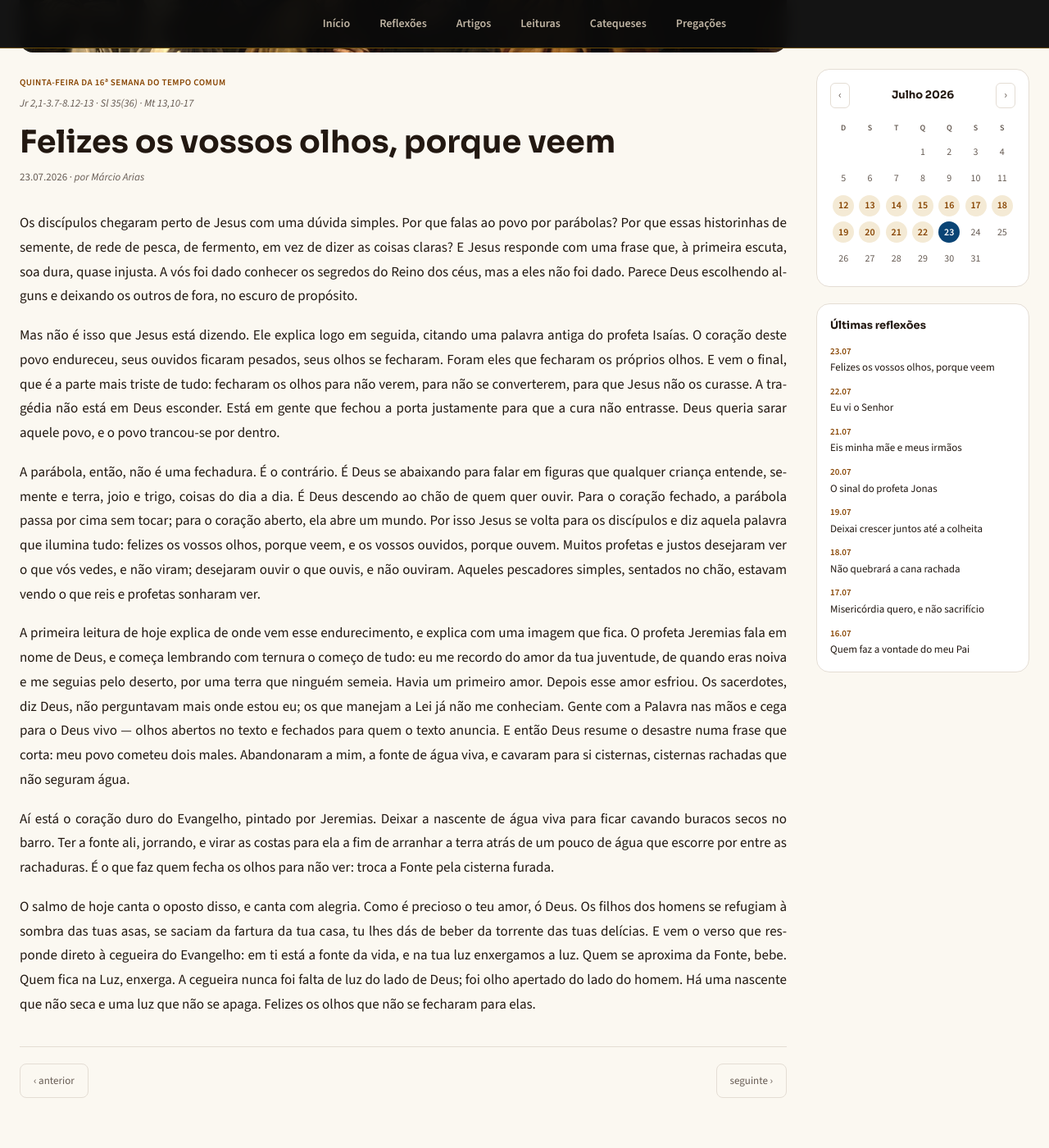
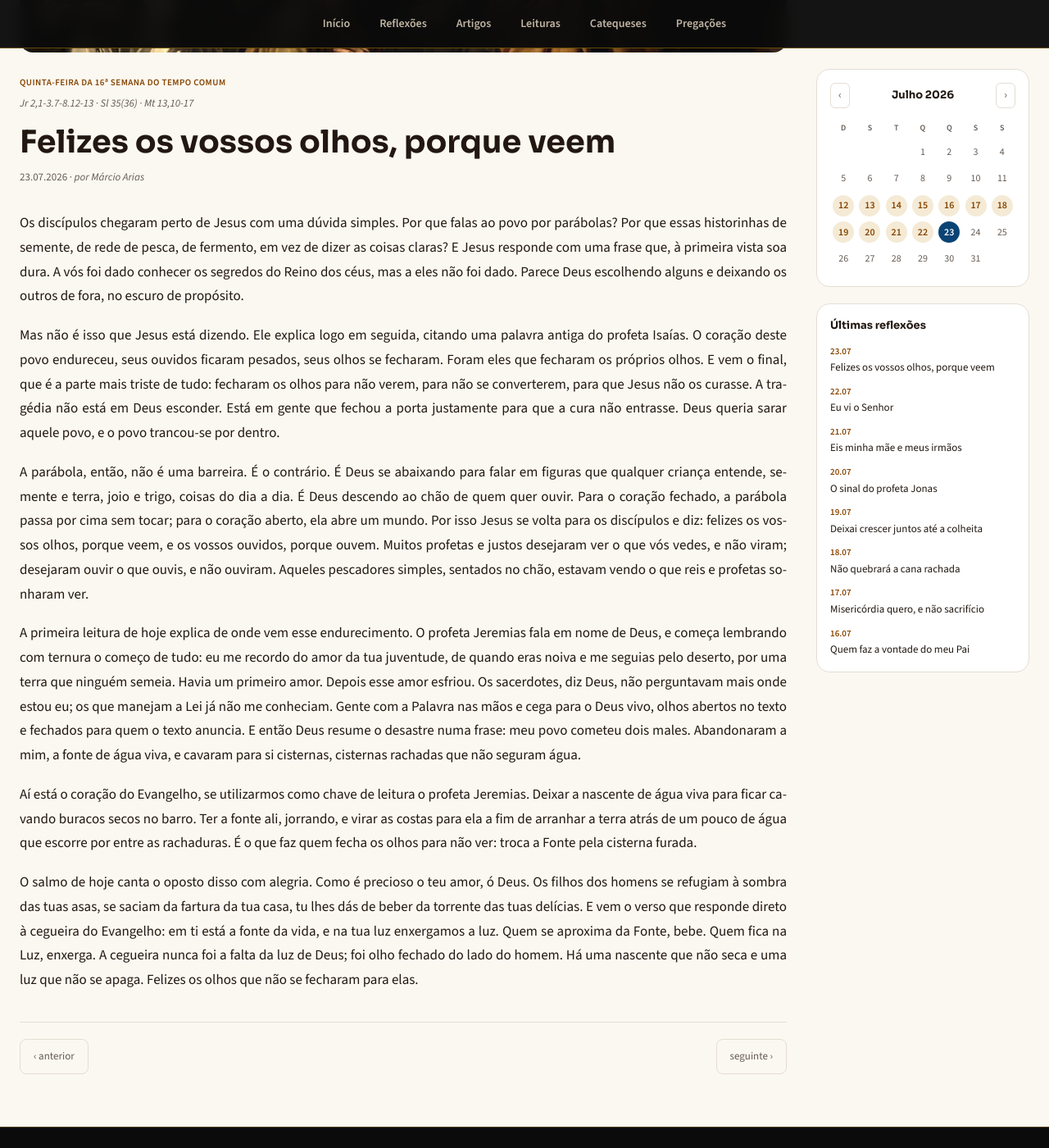
Before and after one commit to admariam/liturgiadiaria, a Jekyll site: the page built from _posts/2026-07-23-felizes-os-vossos-olhos-porque-veem.md, in a window 1280 px wide and 1400 px high, scrolled down 547 px. Shown: the whole window at 82% size. Built offline with Jekyll 4.4.1, drawn with Linux system fonts in a browser that asks for light colours.

Commit message:
Update Reflexão “2026-07-23-felizes-os-vossos-olhos-porque-veem”

```diff
--- a/_posts/2026-07-23-felizes-os-vossos-olhos-porque-veem.md
+++ b/_posts/2026-07-23-felizes-os-vossos-olhos-porque-veem.md
@@ -1,19 +1,21 @@
 ---
-title: "Felizes os vossos olhos, porque veem"
-celebracao: "Quinta-feira da 16ª Semana do Tempo Comum"
-evangelho: "Mt 13,10-17"
-leituras: "Jr 2,1-3.7-8.12-13 · Sl 35(36) · Mt 13,10-17"
+title: Felizes os vossos olhos, porque veem
+date: 2026-07-23
+celebracao: Quinta-feira da 16ª Semana do Tempo Comum
+evangelho: Mt 13,10-17
+leituras: Jr 2,1-3.7-8.12-13 · Sl 35(36) · Mt 13,10-17
 imagem: /assets/img/2026-07-23.jpg
-resumo: "A parábola não é uma barreira, mas a demonstração que Deus se abaixa para falar em figuras que qualquer um entende. A cegueira não é reflexo da falta de luz emitida por Ele, mas o olho fechado do homem."
+resumo: A parábola não é uma barreira, mas a demonstração que Deus se abaixa para falar em figuras que qualquer um entende. A cegueira não é reflexo da falta de luz emitida por Ele, mas o olho fechado do homem.
 ---
-Os discípulos chegaram perto de Jesus com uma dúvida simples. Por que falas ao povo por parábolas? Por que essas historinhas de semente, de rede de pesca, de fermento, em vez de dizer as coisas claras? E Jesus responde com uma frase que, à primeira escuta, soa dura, quase injusta. A vós foi dado conhecer os segredos do Reino dos céus, mas a eles não foi dado. Parece Deus escolhendo alguns e deixando os outros de fora, no escuro de propósito.
+
+Os discípulos chegaram perto de Jesus com uma dúvida simples. Por que falas ao povo por parábolas? Por que essas historinhas de semente, de rede de pesca, de fermento, em vez de dizer as coisas claras? E Jesus responde com uma frase que, à primeira vista soa dura. A vós foi dado conhecer os segredos do Reino dos céus, mas a eles não foi dado. Parece Deus escolhendo alguns e deixando os outros de fora, no escuro de propósito.
 
 Mas não é isso que Jesus está dizendo. Ele explica logo em seguida, citando uma palavra antiga do profeta Isaías. O coração deste povo endureceu, seus ouvidos ficaram pesados, seus olhos se fecharam. Foram eles que fecharam os próprios olhos. E vem o final, que é a parte mais triste de tudo: fecharam os olhos para não verem, para não se converterem, para que Jesus não os curasse. A tragédia não está em Deus esconder. Está em gente que fechou a porta justamente para que a cura não entrasse. Deus queria sarar aquele povo, e o povo trancou-se por dentro.
 
-A parábola, então, não é uma fechadura. É o contrário. É Deus se abaixando para falar em figuras que qualquer criança entende, semente e terra, joio e trigo, coisas do dia a dia. É Deus descendo ao chão de quem quer ouvir. Para o coração fechado, a parábola passa por cima sem tocar; para o coração aberto, ela abre um mundo. Por isso Jesus se volta para os discípulos e diz aquela palavra que ilumina tudo: felizes os vossos olhos, porque veem, e os vossos ouvidos, porque ouvem. Muitos profetas e justos desejaram ver o que vós vedes, e não viram; desejaram ouvir o que ouvis, e não ouviram. Aqueles pescadores simples, sentados no chão, estavam vendo o que reis e profetas sonharam ver.
+A parábola, então, não é uma barreira. É o contrário. É Deus se abaixando para falar em figuras que qualquer criança entende, semente e terra, joio e trigo, coisas do dia a dia. É Deus descendo ao chão de quem quer ouvir. Para o coração fechado, a parábola passa por cima sem tocar; para o coração aberto, ela abre um mundo. Por isso Jesus se volta para os discípulos e diz: felizes os vossos olhos, porque veem, e os vossos ouvidos, porque ouvem. Muitos profetas e justos desejaram ver o que vós vedes, e não viram; desejaram ouvir o que ouvis, e não ouviram. Aqueles pescadores simples, sentados no chão, estavam vendo o que reis e profetas sonharam ver.
 
-A primeira leitura de hoje explica de onde vem esse endurecimento, e explica com uma imagem que fica. O profeta Jeremias fala em nome de Deus, e começa lembrando com ternura o começo de tudo: eu me recordo do amor da tua juventude, de quando eras noiva e me seguias pelo deserto, por uma terra que ninguém semeia. Havia um primeiro amor. Depois esse amor esfriou. Os sacerdotes, diz Deus, não perguntavam mais onde estou eu; os que manejam a Lei já não me conheciam. Gente com a Palavra nas mãos e cega para o Deus vivo — olhos abertos no texto e fechados para quem o texto anuncia. E então Deus resume o desastre numa frase que corta: meu povo cometeu dois males. Abandonaram a mim, a fonte de água viva, e cavaram para si cisternas, cisternas rachadas que não seguram água.
+A primeira leitura de hoje explica de onde vem esse endurecimento. O profeta Jeremias fala em nome de Deus, e começa lembrando com ternura o começo de tudo: eu me recordo do amor da tua juventude, de quando eras noiva e me seguias pelo deserto, por uma terra que ninguém semeia. Havia um primeiro amor. Depois esse amor esfriou. Os sacerdotes, diz Deus, não perguntavam mais onde estou eu; os que manejam a Lei já não me conheciam. Gente com a Palavra nas mãos e cega para o Deus vivo, olhos abertos no texto e fechados para quem o texto anuncia. E então Deus resume o desastre numa frase: meu povo cometeu dois males. Abandonaram a mim, a fonte de água viva, e cavaram para si cisternas, cisternas rachadas que não seguram água.
 
-Aí está o coração duro do Evangelho, pintado por Jeremias. Deixar a nascente de água viva para ficar cavando buracos secos no barro. Ter a fonte ali, jorrando, e virar as costas para ela a fim de arranhar a terra atrás de um pouco de água que escorre por entre as rachaduras. É o que faz quem fecha os olhos para não ver: troca a Fonte pela cisterna furada.
+Aí está o coração do Evangelho, se utilizarmos como chave de leitura o profeta Jeremias. Deixar a nascente de água viva para ficar cavando buracos secos no barro. Ter a fonte ali, jorrando, e virar as costas para ela a fim de arranhar a terra atrás de um pouco de água que escorre por entre as rachaduras. É o que faz quem fecha os olhos para não ver: troca a Fonte pela cisterna furada.
 
-O salmo de hoje canta o oposto disso, e canta com alegria. Como é precioso o teu amor, ó Deus. Os filhos dos homens se refugiam à sombra das tuas asas, se saciam da fartura da tua casa, tu lhes dás de beber da torrente das tuas delícias. E vem o verso que responde direto à cegueira do Evangelho: em ti está a fonte da vida, e na tua luz enxergamos a luz. Quem se aproxima da Fonte, bebe. Quem fica na Luz, enxerga. A cegueira nunca foi falta de luz do lado de Deus; foi olho apertado do lado do homem. Há uma nascente que não seca e uma luz que não se apaga. Felizes os olhos que não se fecharam para elas.
+O salmo de hoje canta o oposto disso com alegria. Como é precioso o teu amor, ó Deus. Os filhos dos homens se refugiam à sombra das tuas asas, se saciam da fartura da tua casa, tu lhes dás de beber da torrente das tuas delícias. E vem o verso que responde direto à cegueira do Evangelho: em ti está a fonte da vida, e na tua luz enxergamos a luz. Quem se aproxima da Fonte, bebe. Quem fica na Luz, enxerga. A cegueira nunca foi a falta da luz de Deus; foi olho fechado do lado do homem. Há uma nascente que não seca e uma luz que não se apaga. Felizes os olhos que não se fecharam para elas.
```
